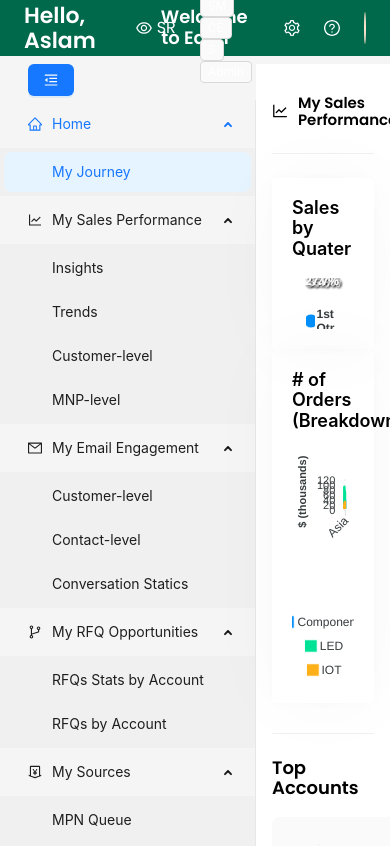
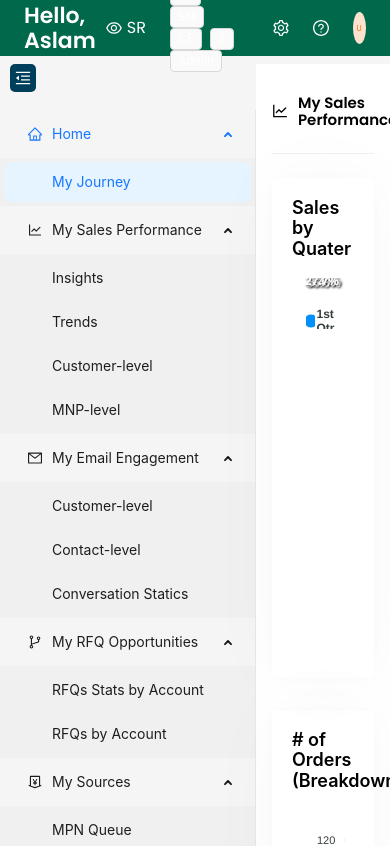
Before and after one commit to Zeeshnhmd/supreme_components_international, a React (Create React App) app: page /sales-performance/insights in a window 390 px wide. Shown: the top 846 px of the page. Built offline with nearby package versions, Linux system fonts and the light colour scheme.

Commit message:
feat: responsive

```diff
--- a/src/components/header/header.module.scss
+++ b/src/components/header/header.module.scss
@@ -30,6 +30,10 @@
 			margin-bottom: 0;
 			font-weight: 600;
 		}
+
+		@media (max-width: 768px) {
+			display: none;
+		}
 	}
 
 	.users-wrapper {
@@ -38,6 +42,9 @@
 		justify-content: flex-end;
 		align-items: center;
 		gap: 24px;
+		@media (max-width: 768px) {
+			width: 100%;
+		}
 
 		.view-type {
 			display: flex;
--- a/src/components/layout/index.jsx
+++ b/src/components/layout/index.jsx
@@ -28,7 +28,7 @@ const Layout = ({ children, userTypes, userType, setUserType }) => {
 					<SideBar collapsed={collapsed} toggleCollapsed={toggleCollapsed} />
 				</div>
 				<div
-					className={`${
+					className={`${styles['cont']} ${
 						collapsed ? styles['collapsed-content'] : styles['content']
 					}`}
 				>
--- a/src/components/layout/layout.module.scss
+++ b/src/components/layout/layout.module.scss
@@ -1,28 +1,40 @@
 @import '../../styles/variables';
+
 .layout-wrapper {
 	.sidebar-content-wrapper {
 		padding-top: 64px;
 		display: flex;
 		align-items: flex-start;
 		background-color: $color-bg;
+
 		.collapsed-sidebar {
 			width: 100px;
+
+			@media (max-width: 768px) {
+				width: 50px;
+			}
 		}
+
 		.sidebar {
 			width: 256px;
 		}
 
-		.collapsed-content {
+		.cont {
 			padding: 30px 16px;
 			background-color: $color-white;
-			width: calc(100vw - 100px);
 			height: calc(100% - 64px);
 		}
+
+		.collapsed-content {
+			width: calc(100vw - 100px);
+
+			@media (max-width: 768px) {
+				width: calc(100vw - 50px);
+			}
+		}
+
 		.content {
-			padding: 30px 16px;
-			background-color: $color-white;
 			width: calc(100vw - 256px);
-			height: calc(100% - 64px);
 		}
 	}
 }
--- a/src/components/sidebar/index.jsx
+++ b/src/components/sidebar/index.jsx
@@ -68,13 +68,9 @@ const SideBar = ({ collapsed, toggleCollapsed }) => {
 
 	return (
 		<div className={styles['sidebar-wrapper']}>
-			<Button
-				type="primary"
-				onClick={toggleCollapsed}
-				className={styles['collapse-btn']}
-			>
+			<div onClick={toggleCollapsed} className={styles['collapse-btn']}>
 				{collapsed ? <MenuUnfoldOutlined /> : <MenuFoldOutlined />}
-			</Button>
+			</div>
 			<Menu
 				onClick={onClick}
 				className={` ${styles['side']} ${
--- a/src/components/sidebar/sidebar.module.scss
+++ b/src/components/sidebar/sidebar.module.scss
@@ -2,13 +2,27 @@
 
 .sidebar-wrapper {
 	.collapse-btn {
+		cursor: pointer;
 		position: fixed;
 		top: 100;
 		left: 28px;
 		z-index: 10;
+		background-color: $color-blue;
+		color: $color-white;
+		padding: 10px 15px;
+		border-radius: 5px;
+
+		@media (max-width: 768px) {
+			padding: 6px 5px;
+			font-size: 16px;
+			left: 10px;
+			display: grid;
+			place-items: center;
+		}
 	}
 
 	.side {
+		margin-top: 10px;
 		background-color: $color-bg;
 		height: calc(100vh - 64px);
 		overflow: auto;
@@ -24,6 +38,10 @@
 
 	.sidebar-collapsed {
 		width: 100px;
+
+		@media (max-width: 768px) {
+			width: 50px;
+		}
 	}
 
 	.sidebar {
--- a/src/pages/home/journey/index.jsx
+++ b/src/pages/home/journey/index.jsx
@@ -231,8 +231,8 @@ const Journey = ({ userType }) => {
 				</p>
 			</div>
 			<Divider />
-			<Row gutter={32} className={styles['trees-wrapper']}>
-				<Col sm={24} md={12}>
+			<Row gutter={[32, 32]} className={styles['trees-wrapper']}>
+				<Col sm={24} md={24} lg={12} xl={12} xxl={12}>
 					<div className={styles['tree-wrapper']}>
 						<div className={styles['user-info']}>
 							<Avatar
@@ -300,7 +300,7 @@ const Journey = ({ userType }) => {
 						</Collapse>
 					</div>
 				</Col>
-				<Col sm={24} md={12}>
+				<Col sm={24} md={24} lg={12} xl={12} xxl={12}>
 					<div className={styles['tree-wrapper']}>
 						<div className={styles['user-info']}>
 							<Avatar
--- a/src/pages/my-sales-peformance/insights/index.jsx
+++ b/src/pages/my-sales-peformance/insights/index.jsx
@@ -219,8 +219,8 @@ const Insights = () => {
 				</p>
 			</div>
 			<Divider />
-			<Row className={styles['charts-wrapper']} gutter={32}>
-				<Col sm={24} md={12}>
+			<Row className={styles['charts-wrapper']} gutter={[32, 32]}>
+				<Col sm={24} md={24} lg={12} xl={12} xxl={12}>
 					<div className={styles['card-wrapper']}>
 						<p className={styles['card-title']}>Sales by Quater</p>
 						<ReactApexChart
@@ -230,7 +230,7 @@ const Insights = () => {
 						/>
 					</div>
 				</Col>
-				<Col sm={24} md={12}>
+				<Col sm={24} md={24} lg={12} xl={12} xxl={12}>
 					<div className={styles['card-wrapper']}>
 						<p className={styles['card-title']}># of Orders (Breakdown)</p>
 						<ReactApexChart
--- a/src/pages/my-sales-peformance/insights/insigts.module.scss
+++ b/src/pages/my-sales-peformance/insights/insigts.module.scss
@@ -20,6 +20,7 @@
 			border-radius: 5px;
 			padding: 20px;
 			width: 100%;
+			min-height: 500px;
 			height: 100%;
 			box-shadow: 0px 0px 3.6px rgba(0, 0, 0, 0.015),
 				0px 0px 10px rgba(0, 0, 0, 0.019), 0px 0px 24.1px rgba(0, 0, 0, 0.024),
```
